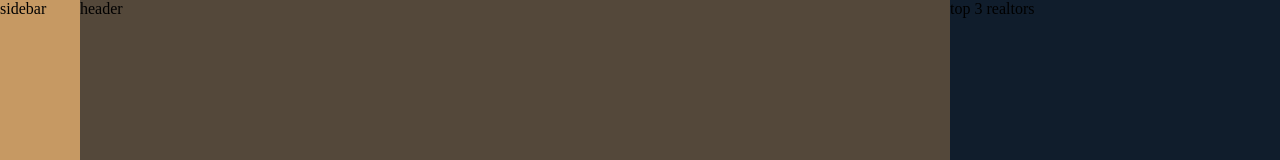
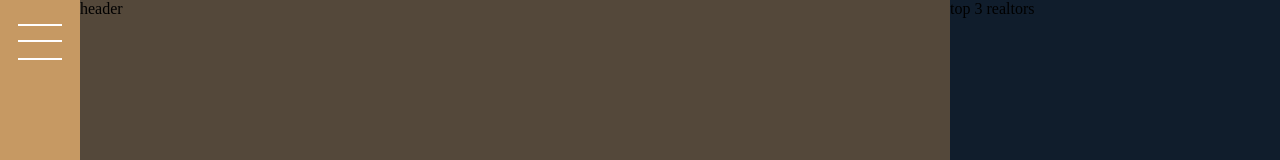
Before and after one commit to yao80350/home, a website: page index.html in a window 1280 px wide. Shown: the top 160 px of the page. Drawn offline with Linux system fonts and the light colour scheme.

Commit message:
13.building the sidebar

```diff
--- a/index.html
+++ b/index.html
@@ -13,14 +13,17 @@
     </head>
     <body class="container">
         <div class="sidebar">
-            sidebar
+            <button class="nav-btn"></button>
         </div>
+
         <header class="header">
             header
         </header>
+
         <div class="realtors">
             top 3 realtors
         </div>
+
         <section class="features">
             <div class="feature">
                 <svg class="feature__icon" version="1.1" xmlns="http://www.w3.org/2000/svg" viewBox="0 0 32 32">
--- a/sass/layout/_sidebar.scss
+++ b/sass/layout/_sidebar.scss
@@ -3,3 +3,27 @@
     grid-column: sidebar-start / sidebar-end;
     grid-row: 1 / -1;
 }
+
+.nav-btn {
+    background: $color-white;
+    height: 2px;
+    width: 2.8rem;
+    display: block;
+    margin: 2.5rem auto;
+
+    &::before,
+    &::after {
+        content: "";
+        display: block;
+        background: $color-white;
+        height: 2px;
+        width: 2.8rem;
+    }
+
+    &::before {
+        transform: translateY(-1rem);
+    }
+    &::after {
+        transform: translateY(1rem);
+    }
+}
```
Also changed, not shown: css/style.css.
